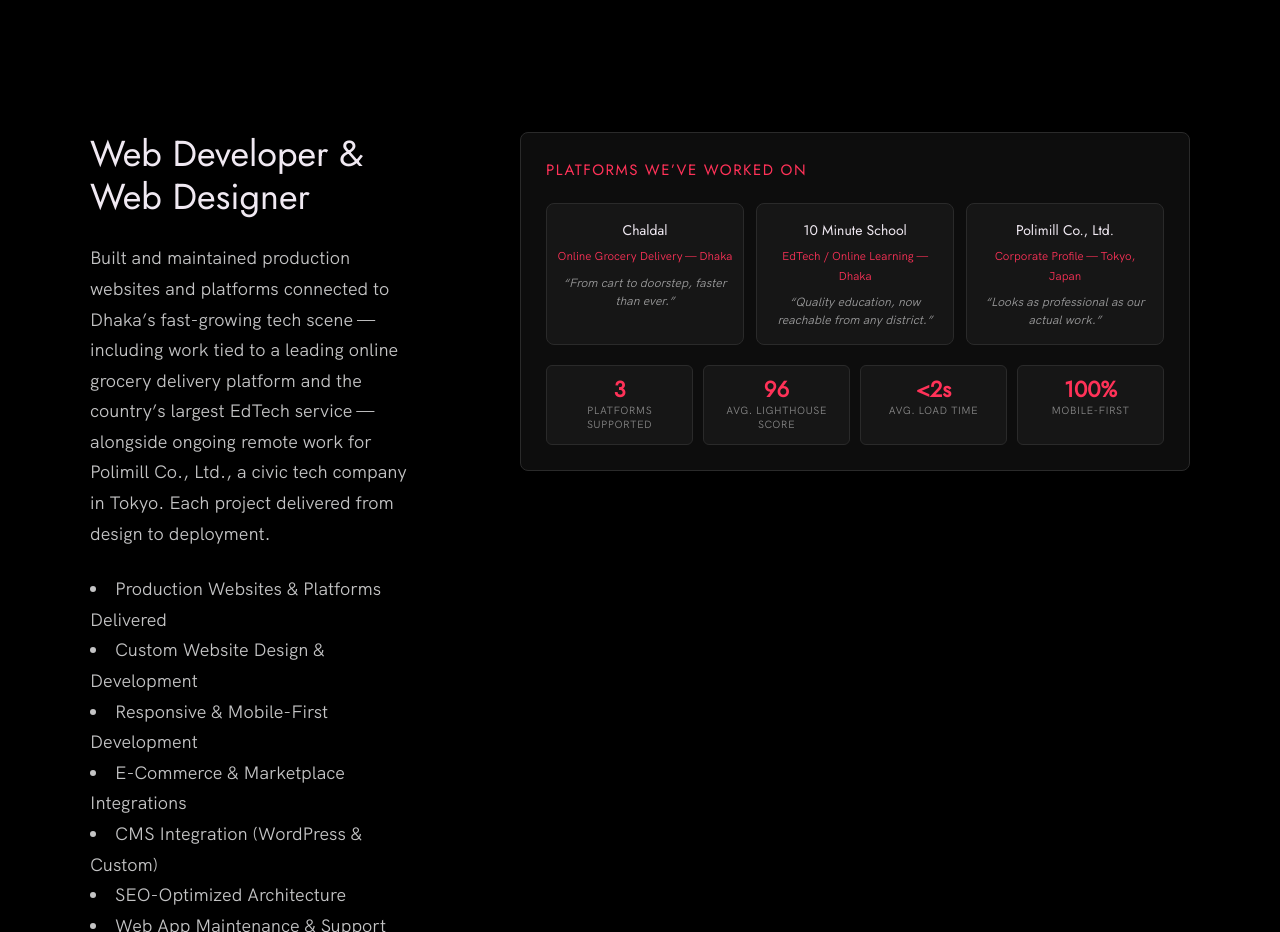
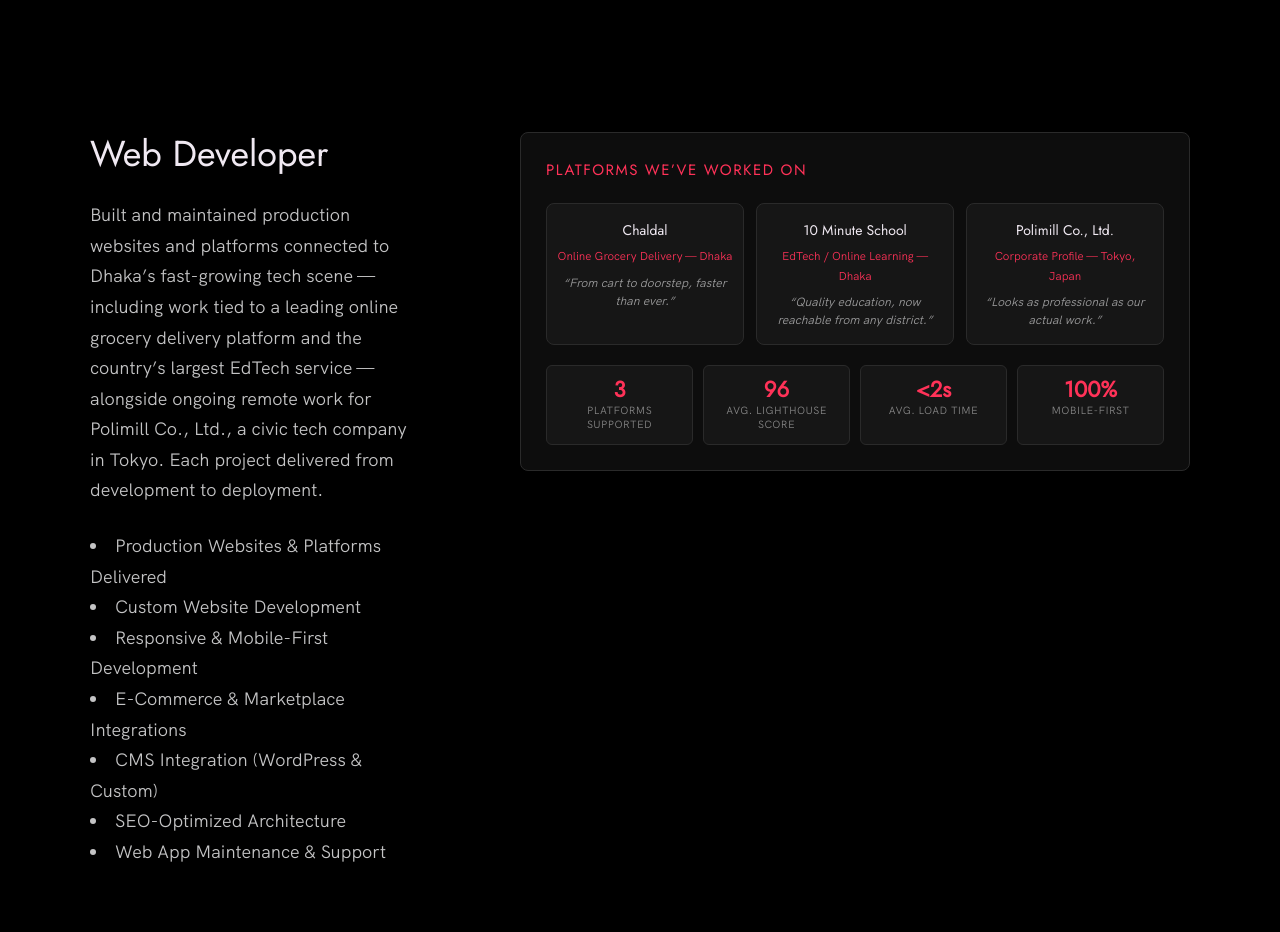
Before and after one commit to pioneer0102/JALAL-UDDIN, a plain HTML site: page index.html in a window 1280 px wide. Shown: the part 1980-2912 px from the top of the page. Drawn offline with Linux system fonts and the light colour scheme.

Commit message:
remove: design

```diff
--- a/index.html
+++ b/index.html
@@ -171,16 +171,16 @@
           <div class="work__box work__box--column">
             <div class="work__top">
               <div class="work__text">
-                <h3>Web Developer &amp; Web Designer</h3>
+                <h3>Web Developer</h3>
                 <p>
                   Built and maintained production websites and platforms connected to Dhaka&rsquo;s fast-growing
                   tech scene &mdash; including work tied to a leading online grocery delivery platform and the
                   country&rsquo;s largest EdTech service &mdash; alongside ongoing remote work for Polimill Co.,
-                  Ltd., a civic tech company in Tokyo. Each project delivered from design to deployment.
+                  Ltd., a civic tech company in Tokyo. Each project delivered from development to deployment.
                 </p>
                 <ul class="work__list">
                   <li>Production Websites &amp; Platforms Delivered</li>
-                  <li>Custom Website Design &amp; Development</li>
+                  <li>Custom Website Development</li>
                   <li>Responsive &amp; Mobile-First Development</li>
                   <li>E-Commerce &amp; Marketplace Integrations</li>
                   <li>CMS Integration (WordPress &amp; Custom)</li>
```
